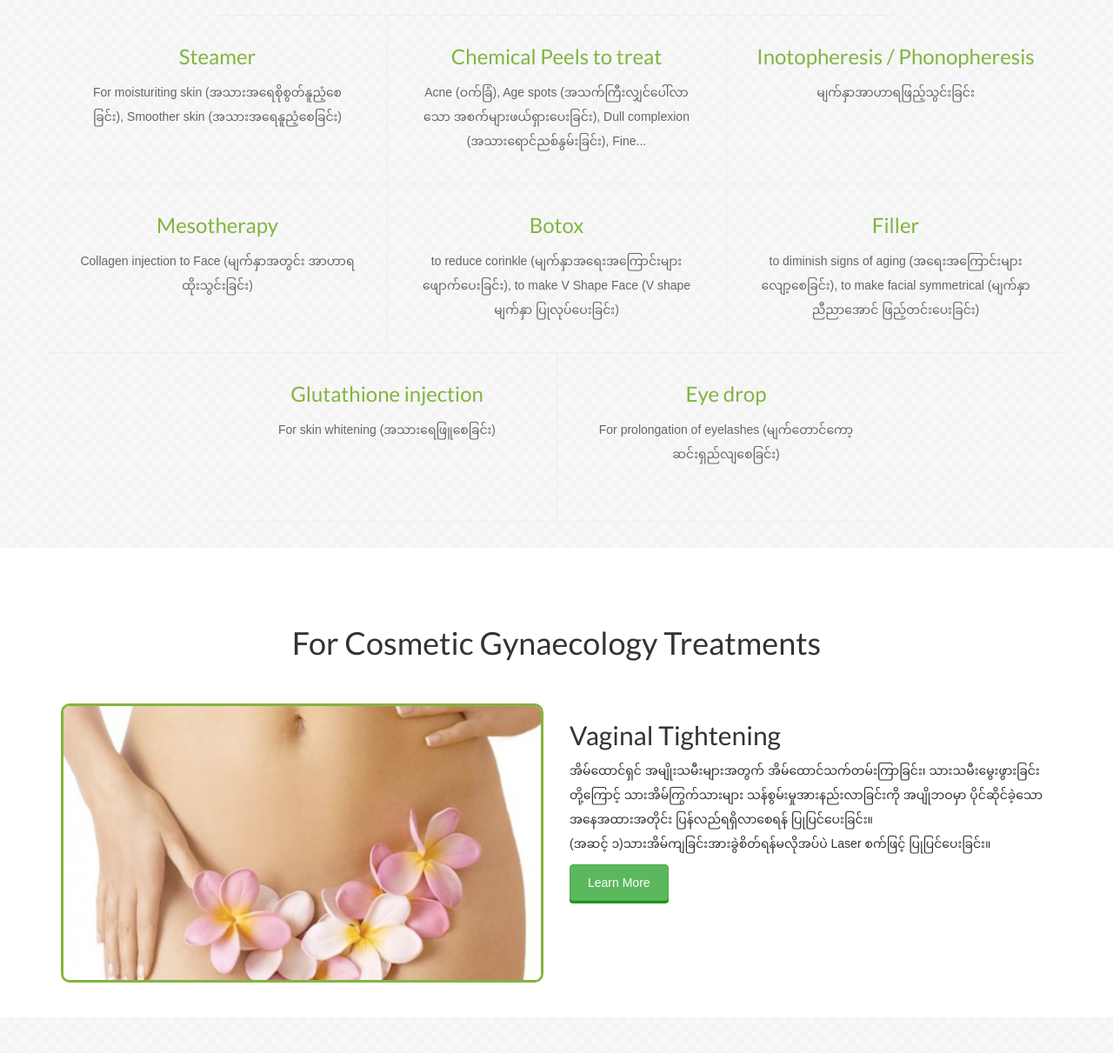
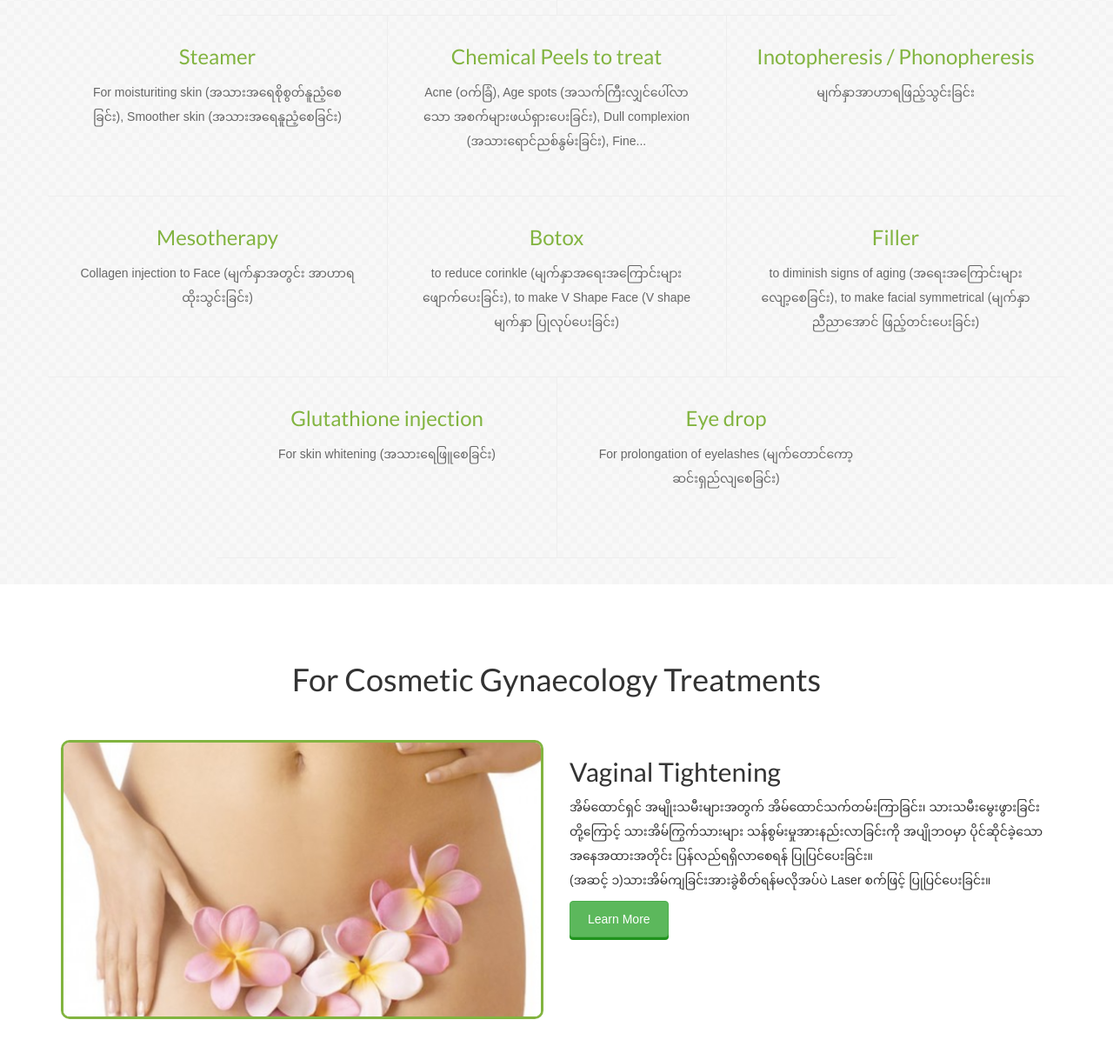
Before and after one commit to bn-static/angel, a PHP site: page / in a window 1280 px wide. Shown: the part 1695-2906 px from the top of the page at 87% size. Run offline with PHP 8.4, Linux system fonts and the light colour scheme; some libraries are stand-ins or nearby versions; some web fonts are replaced.

Commit message:
fix height

```diff
--- a/assets/css/style.css
+++ b/assets/css/style.css
@@ -4,7 +4,7 @@
 body {
 	font-family:  Tharlon, Yunghkio, sans-serif;
 	font-size: 14px;
-	background: #f3f9f2;
+	background: ;
 	overflow-x: hidden;
 	background: url('../img/pattern.png');
 }
@@ -102,7 +102,7 @@ p {
 }
 .treatments-list .treatment-item {
 	border-bottom: 1px solid #eee;
-	min-height: 194px;
+	min-height: 208px;
 }
 .treatments-list .treatment-item.max-height {
 	min-height: 475px;
```
